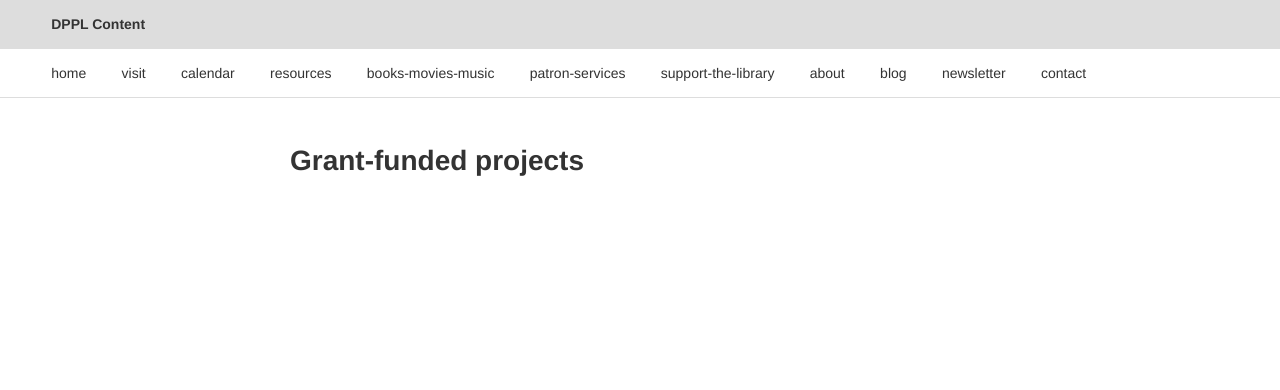
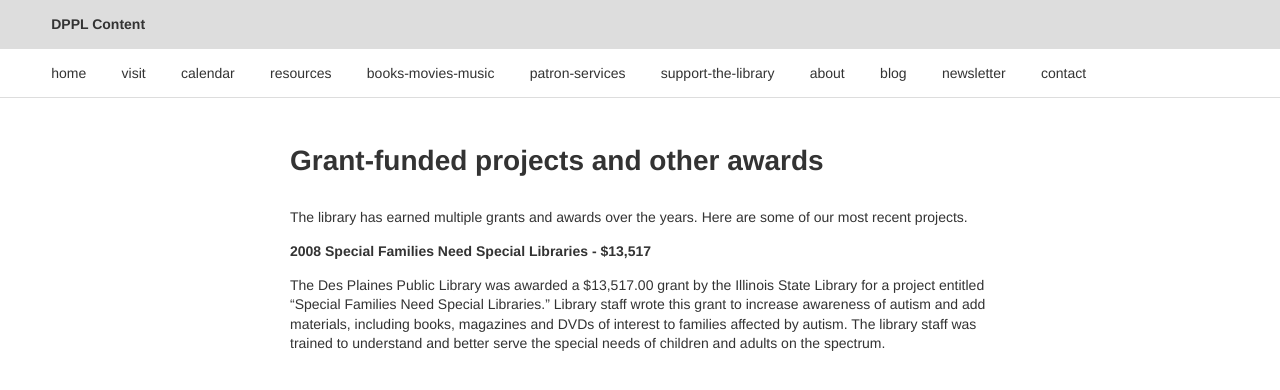
Before and after one commit to dpplweb/dppl-content, a Jekyll site: the page built from _posts/roberta/0811-01-01-grand-funded-projects.md, in a window 1280 px wide. Shown: the top 390 px of the page. Built offline with Jekyll 4.4.1, drawn with Linux system fonts in a browser that asks for light colours; Markdown is read by kramdown in place of the engine named in the settings.

Commit message:
Updated 0811-01-01-grand-funded-projects.md

```diff
--- a/_posts/roberta/0811-01-01-grand-funded-projects.md
+++ b/_posts/roberta/0811-01-01-grand-funded-projects.md
@@ -1,11 +1,20 @@
 ---
+categories:
+  - about
+  - roberta
+section: about
+author: Roberta
 layout: post
-title: Grant-funded projects
-author: Roberta
-section: about
-categories: [about, roberta]
+title: "Grant-funded projects and other awards"
 audience: ""
 keywords: ""
 goals: ""
 actions: ""
+published: true
 ---
+
+The library has earned multiple grants and awards over the years. Here are some of our most recent projects.
+
+**2008 Special Families Need Special Libraries - $13,517**
+
+The Des Plaines Public Library was awarded a $13,517.00 grant by the Illinois State Library for a project entitled "Special Families Need Special Libraries." Library staff wrote this grant to increase awareness of autism and add materials, including books, magazines and DVDs of interest to families affected by autism. The library staff was trained to understand and better serve the special needs of children and adults on the spectrum.
```
